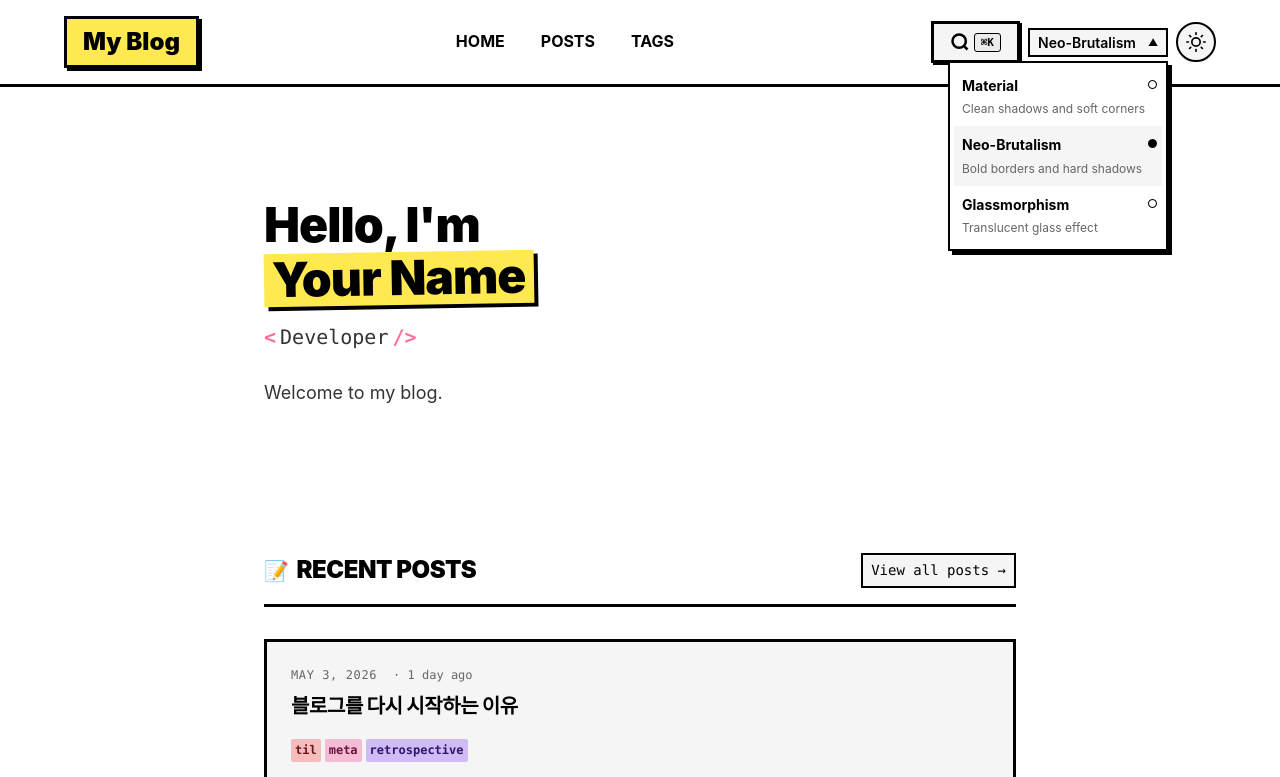
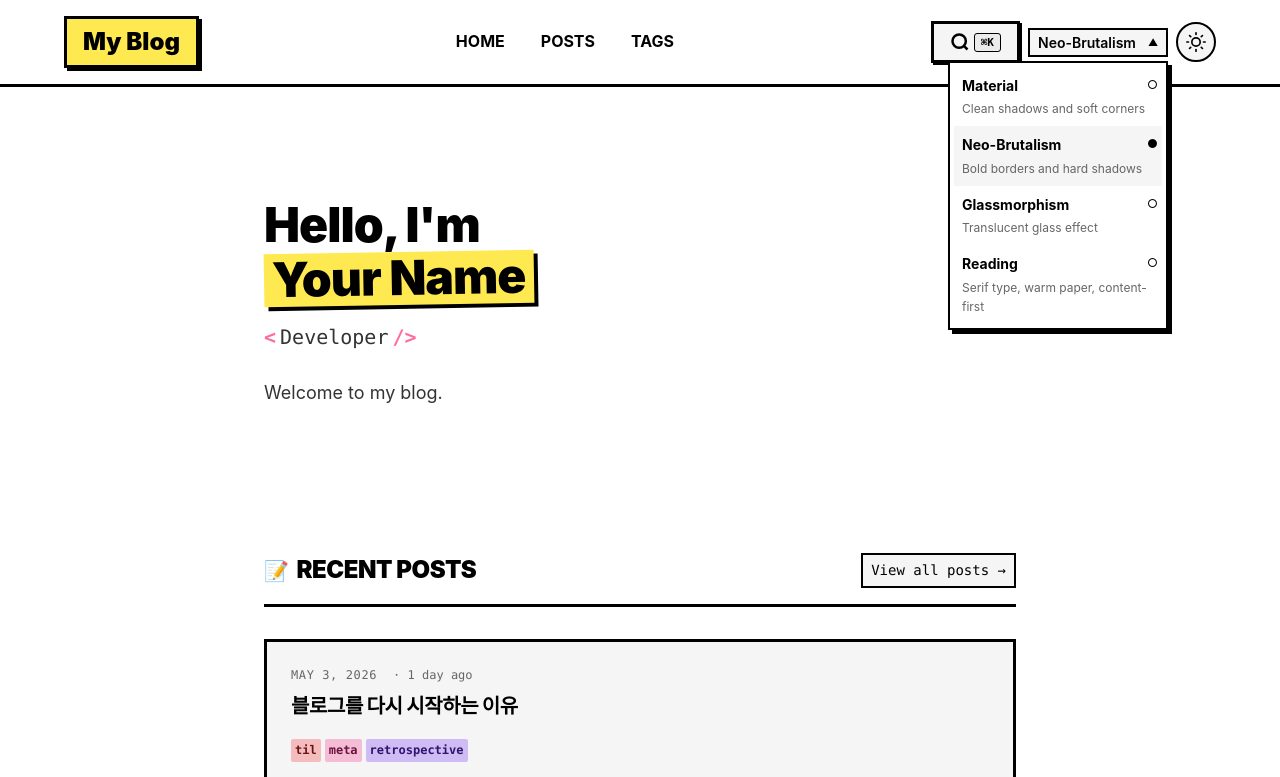
Before and after one commit to benidjor/benidjor.github.io, an Astro site: page / in a window 1280 px wide. Both pictures are taken after a click on the button "Select design theme". Shown: the top 777 px of the page. Built offline with nearby package versions, Linux system fonts and the light colour scheme; Astro itself is replaced by a stand-in of ours; a web font is replaced by a local one.

Commit message:
feat(theme): expose reading option in theme selector

```diff
--- a/src/components/ThemeSelector.astro
+++ b/src/components/ThemeSelector.astro
@@ -52,6 +52,16 @@ import { t } from '../i18n';
       <span class="theme-selector__option-icon">○</span>
       <span class="theme-selector__option-name">{t('glassmorphism')}</span>
       <span class="theme-selector__option-desc">{t('glassmorphismDesc')}</span>
+    </li>
+    <li
+      class="theme-selector__option"
+      role="option"
+      data-design-theme="reading"
+      tabindex="0"
+    >
+      <span class="theme-selector__option-icon">○</span>
+      <span class="theme-selector__option-name">{t('reading')}</span>
+      <span class="theme-selector__option-desc">{t('readingDesc')}</span>
     </li>
   </ul>
 </div>
--- a/src/i18n/translations/en.ts
+++ b/src/i18n/translations/en.ts
@@ -43,6 +43,8 @@ export const en = {
   neoBrutalismDesc: 'Bold borders and hard shadows',
   glassmorphism: 'Glassmorphism',
   glassmorphismDesc: 'Translucent glass effect',
+  reading: 'Reading',
+  readingDesc: 'Serif type, warm paper, content-first',
 
   // TOC
   tableOfContents: 'Contents',
--- a/src/i18n/translations/ko.ts
+++ b/src/i18n/translations/ko.ts
@@ -45,6 +45,8 @@ export const ko: Record<TranslationKey, string> = {
   neoBrutalismDesc: '두꺼운 테두리와 하드 섀도우',
   glassmorphism: 'Glassmorphism',
   glassmorphismDesc: '반투명 유리 효과',
+  reading: 'Reading',
+  readingDesc: '세리프 본문, 따뜻한 종이 톤, 콘텐츠 중심',
 
   // TOC
   tableOfContents: '목차',
```
